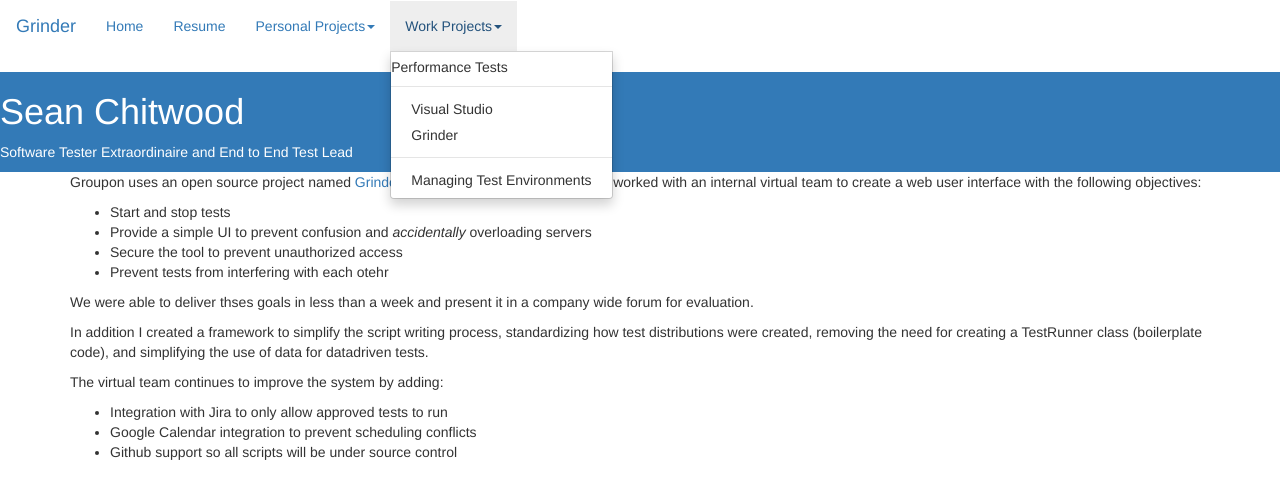
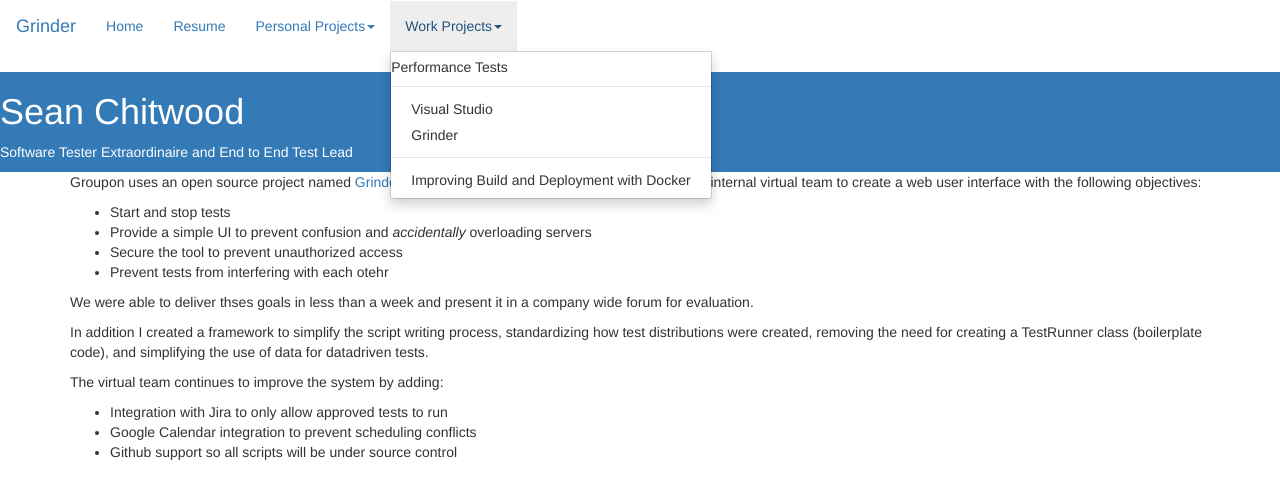
Before and after one commit to darkmane/showcase, a website: page src/public/grinder.html in a window 1280 px wide. Both pictures are taken after a click on the button "Work Projects". Drawn offline with nearby package versions, Linux system fonts and the light colour scheme.

Commit message:
Update the menu

```diff
--- a/src/public/grinder.html
+++ b/src/public/grinder.html
@@ -43,7 +43,7 @@
 										<li><a href='grinder.html'>Grinder</a></li>
                     <li class="divider"></li>
 
-										<li><a href='test_env.html'>Managing Test Environments</a></li>
+										<li><a href='test_env.html'>Improving Build and Deployment with Docker</a></li>
                 </ul>
             </li>
         </ul>
```
Also changed, not shown: src/public/hero.html (+1 -1 lines), src/public/index.html (+1 -1 lines), src/public/resume.html (+1 -1 lines), src/public/test_env.html (+1 -1 lines), src/public/traveller.html (+1 -1 lines), src/public/vsts.html (+1 -1 lines).
